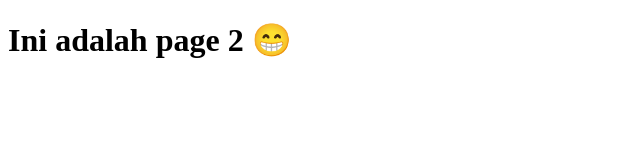
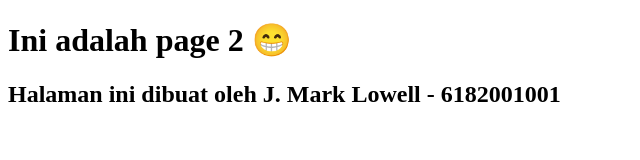
Before and after one commit to doniandrian/Demo_Siklus, a plain HTML site: page page2.html in a window 1280 px wide. Shown: the whole page, without its empty margins (0-640 px from the left). Drawn offline with Linux system fonts and the light colour scheme.

Commit message:
Updated file page2.html menambah identitas pembuat halaman tersebut.

```diff
--- a/page2.html
+++ b/page2.html
@@ -7,5 +7,6 @@
 </head>
 <body>
     <h1>Ini adalah page 2 &#128513</h1>
+    <h2>Halaman ini dibuat oleh J. Mark Lowell - 6182001001</h2>
 </body>
 </html>
```
